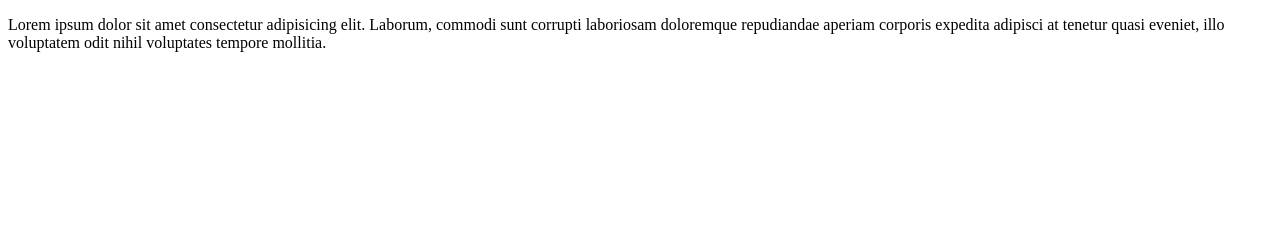
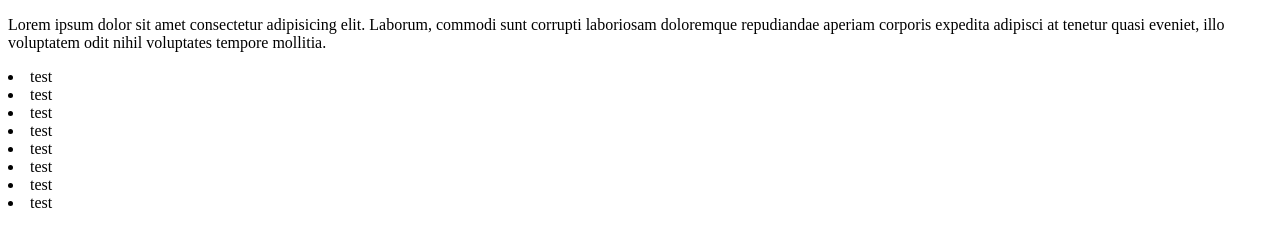
Before and after one commit to gd-salle/git_practice, a plain HTML site: page index.html in a window 1280 px wide. Drawn offline with Linux system fonts and the light colour scheme.

Commit message:
test amend

```diff
--- a/index.html
+++ b/index.html
@@ -7,5 +7,13 @@
 </head>
 <body>
     <p>Lorem ipsum dolor sit amet consectetur adipisicing elit. Laborum, commodi sunt corrupti laboriosam doloremque repudiandae aperiam corporis expedita adipisci at tenetur quasi eveniet, illo voluptatem odit nihil voluptates tempore mollitia.</p>
+    <li>test</li>
+    <li>test</li>
+    <li>test</li>
+    <li>test</li>
+    <li>test</li>
+    <li>test</li>
+    <li>test</li>
+    <li>test</li>
 </body>
 </html>
```
